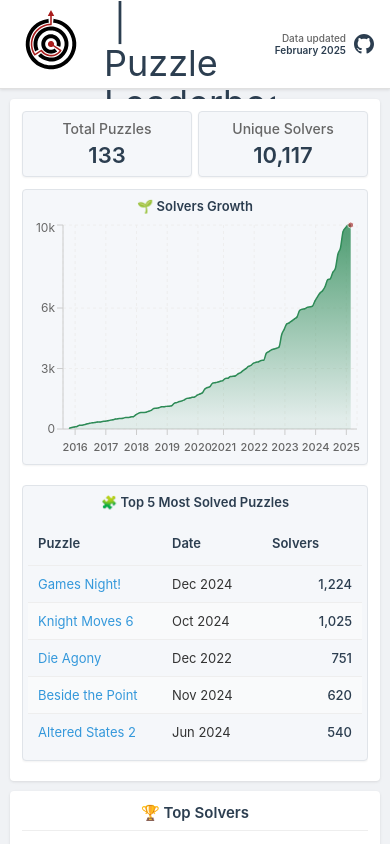
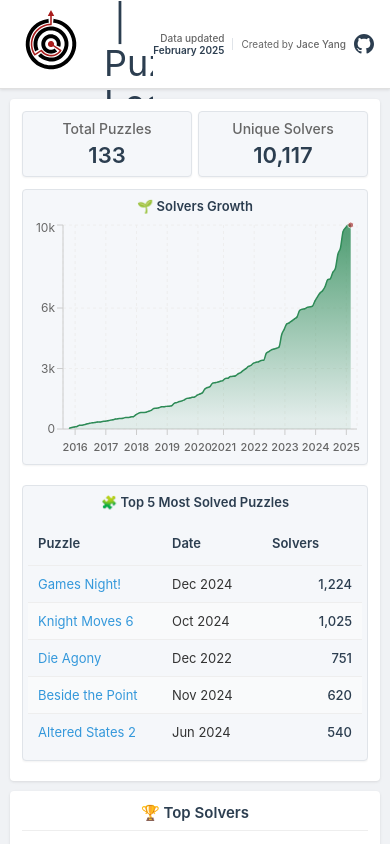
Before and after one commit to jaceyang97/jspuzzleLB, a React (Create React App) app: page / in a window 390 px wide. Shown: the top 844 px of the page. Built offline with nearby package versions, Linux system fonts and the light colour scheme; the HTML template or start-up script is replaced by a standard one.

Commit message:
update: move author to banner

```diff
--- a/src/components/Leaderboard.css
+++ b/src/components/Leaderboard.css
@@ -1262,15 +1262,44 @@ body {
   color: #2c3e50;
 }
 
+/* Creator text styling */
+.creator-text {
+  font-size: 12px;
+  color: #666;
+  font-weight: 400;
+  border-left: 1px solid #e0e4e9;
+  padding-left: 16px;
+}
+
+.creator-text .author-link {
+  color: #666;
+  text-decoration: none;
+  transition: color 0.2s ease;
+}
+
+.creator-text .author-link:hover {
+  color: #3498db;
+}
+
 @media (max-width: 768px) {
   .data-date {
     font-size: 11px;
+  }
+
+  .creator-text {
+    font-size: 11px;
+    padding-left: 12px;
   }
 }
 
 @media (max-width: 480px) {
   .data-date {
     font-size: 10px;
+  }
+
+  .creator-text {
+    font-size: 10px;
+    padding-left: 8px;
   }
 
   .header-right {
--- a/src/components/Leaderboard.tsx
+++ b/src/components/Leaderboard.tsx
@@ -366,6 +366,9 @@ const Leaderboard: React.FC = () => {
             <span className="data-date-label">Data updated</span>
             <span className="data-date-value">{getLatestDataDate()}</span>
           </div>
+          <span className="creator-text">
+            Created by <a href="https://www.jaceyang.com/" target="_blank" rel="noopener noreferrer" className="author-link">Jace Yang</a>
+          </span>
           <a
             href="https://github.com/jaceyang97/jspuzzleLB"
             target="_blank"
@@ -440,8 +443,6 @@ const Leaderboard: React.FC = () => {
       <footer className="dashboard-footer">
         <div className="disclaimer">
           This site is not affiliated with, endorsed by, or sponsored by Jane Street. All puzzle data is compiled from publicly available information.
-          <br />
-          Jane Street and related trademarks are the property of their respective owners. Created by <a href="https://www.jaceyang.com/" target="_blank" rel="noopener noreferrer" className="author-link">Jace Yang</a>.
         </div>
       </footer>
     </div>
```
